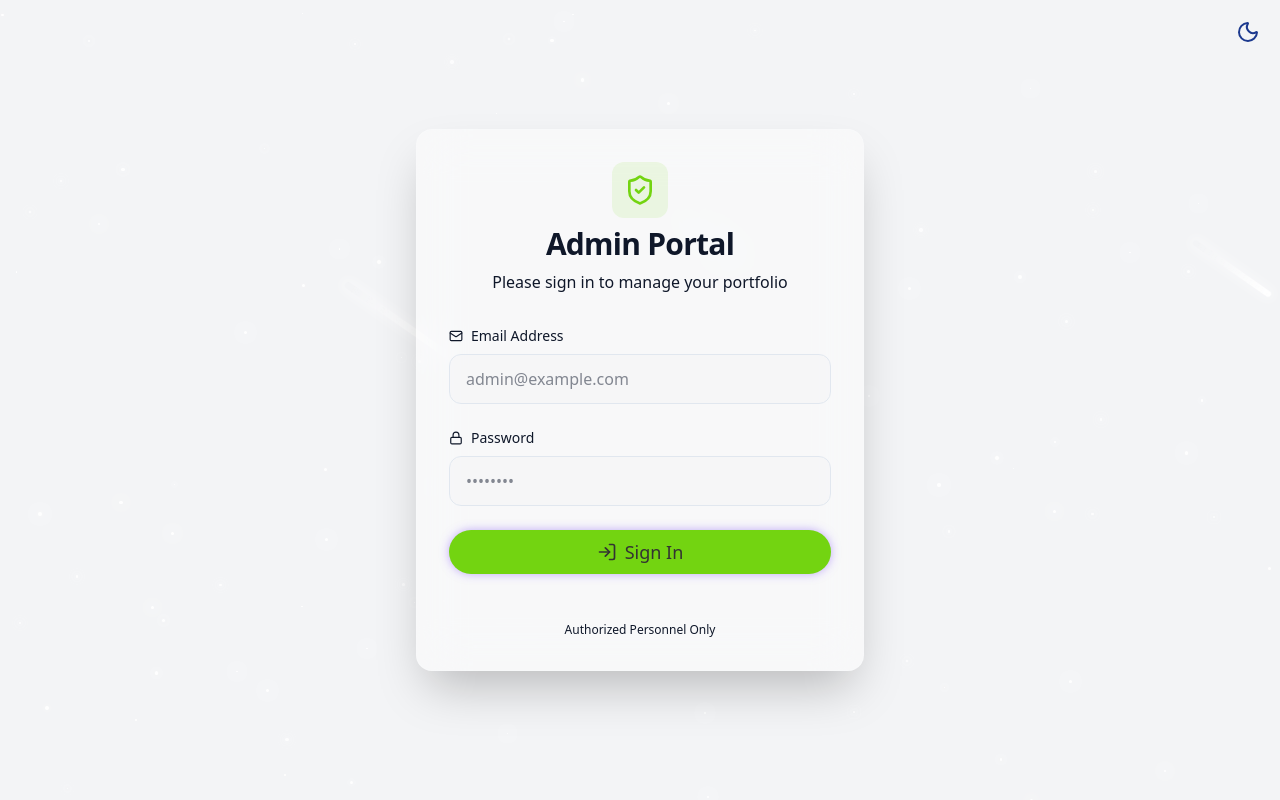
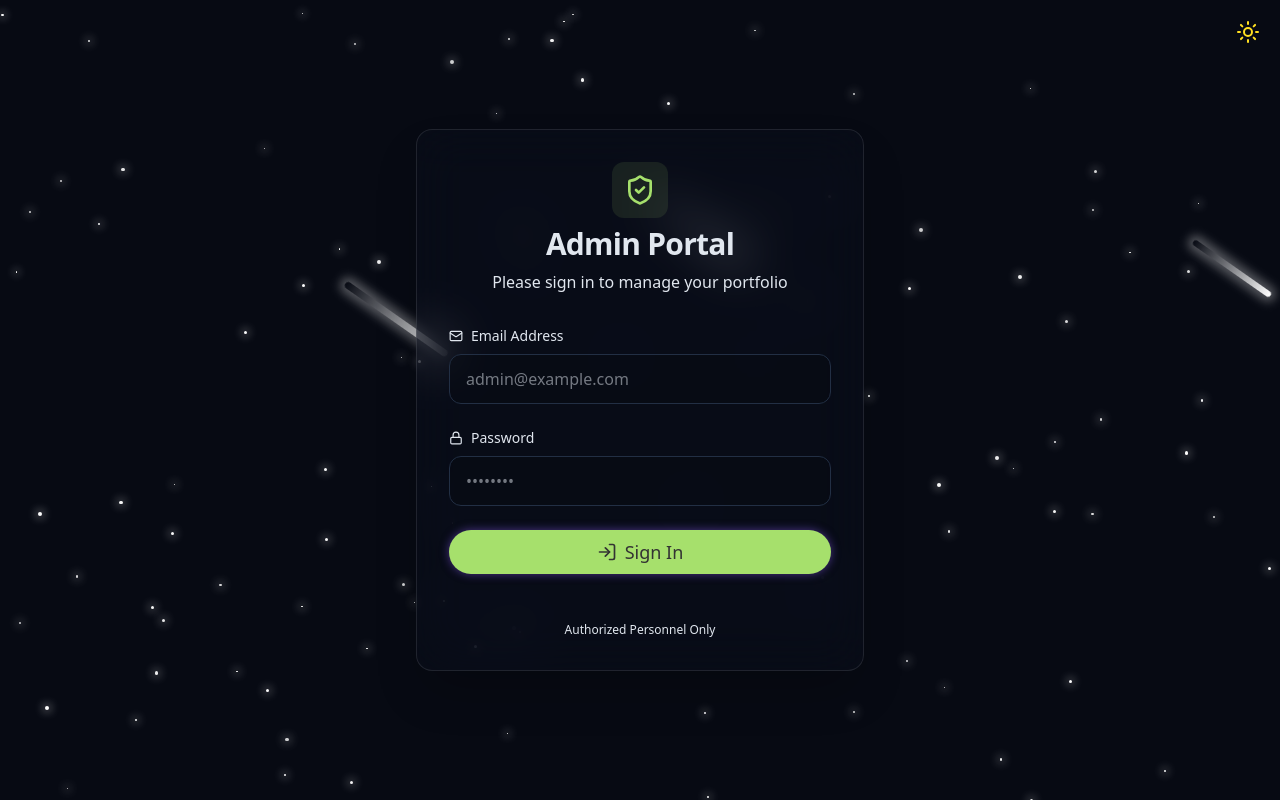
Before and after one commit to Zohza/My_Portfolio_Website, a React (Vite) app: page /login in a window 1280 px wide. Built offline with nearby package versions, Linux system fonts and the light colour scheme; no server answers.

Commit message:
updated themeToggle

```diff
--- a/src/Components/ThemeToggle.jsx
+++ b/src/Components/ThemeToggle.jsx
@@ -5,12 +5,14 @@ import { cn } from "../lib/utils"
 export const ThemeToggle = () =>{
     const [ isDarkMode, setIsDarkMode] = useState(() => {
         const storedTheme = localStorage.getItem('theme');
-        if (storedTheme === 'dark') {
+        // Default to dark on first visit (no saved theme yet), otherwise respect the saved theme
+        const isDark = storedTheme === null || storedTheme === 'dark';
+        if (isDark) {
             document.documentElement.classList.add('dark')
-            return true;
+        } else {
+            document.documentElement.classList.remove('dark')
         }
-        document.documentElement.classList.remove('dark')
-        return false;
+        return isDark;
     })
     const handleToggle =()=>{
             if (isDarkMode){
```
